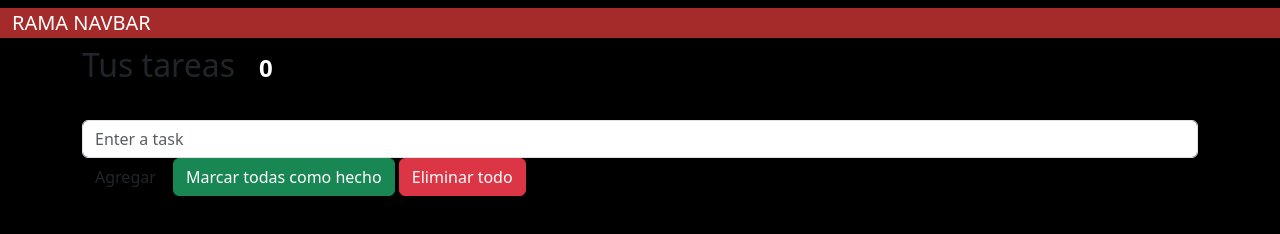
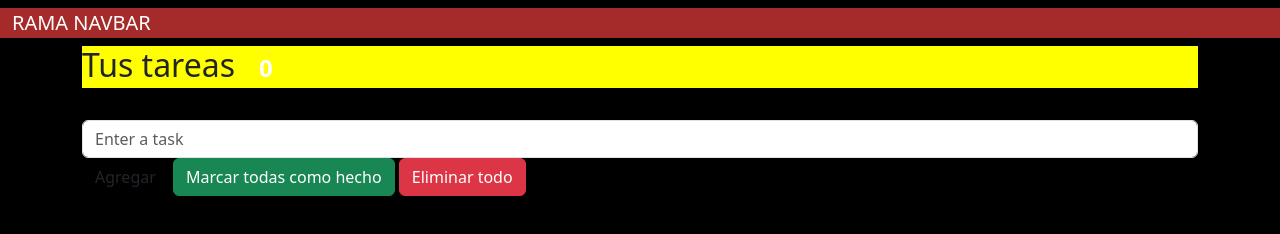
Before and after one commit to Bryan2801/Git_GitHub, a website: page index.html in a window 1280 px wide. Drawn offline with nearby package versions, Linux system fonts and the light colour scheme.

Commit message:
Se agrego un color del h2

```diff
--- a/css/custom.css
+++ b/css/custom.css
@@ -12,6 +12,10 @@
 .navbar-brand{
     color: white;
 }
+h2
+{
+    background-color: yellow;
+}
 
 body
 {
```
